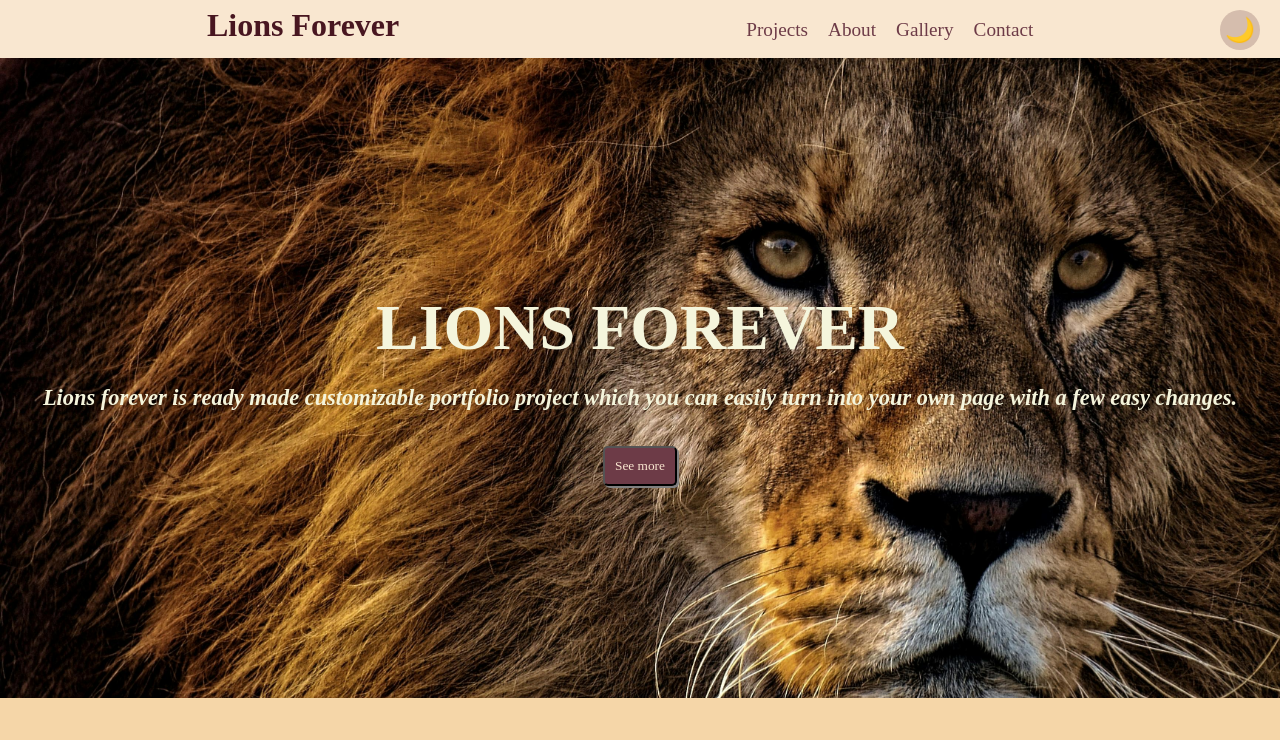
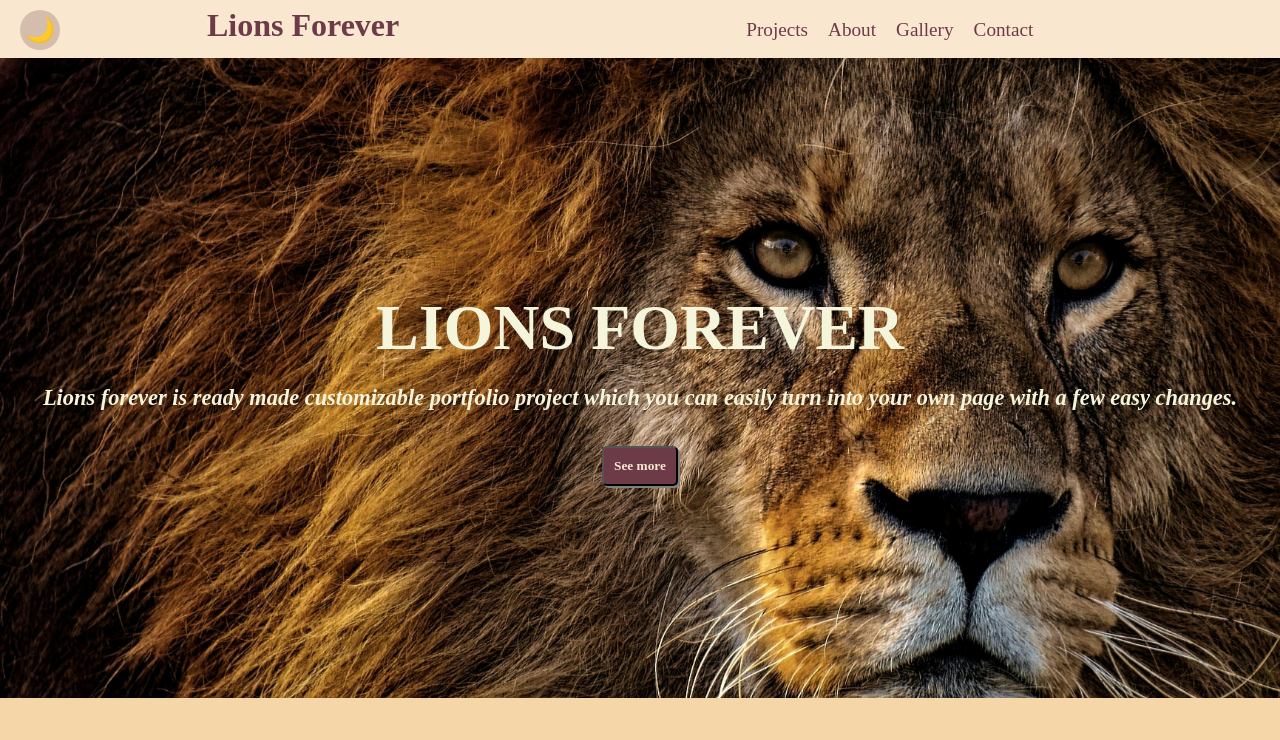
Before and after one commit to C3driK/portfolio-website, a plain HTML site: page index.html in a window 1280 px wide. Both pictures are taken after a click on the button "☀️". Shown: the top 740 px of the page. Drawn offline with Linux system fonts and the light colour scheme.

Commit message:
minor fixes

```diff
--- a/styles.css
+++ b/styles.css
@@ -16,7 +16,7 @@ body {
 }
 
 header {
-  background-color: blanchedalmond;
+  background-color: #dbad6a;
   width: 100%;
   height: auto;
 }
@@ -82,6 +82,7 @@ nav a {
 }
 
 #seeMore {
+  font-weight: 600;
   margin-top: 20px;
   padding: 10px;
   background-color: #dbad6a;
@@ -118,27 +119,17 @@ nav a {
   padding: 10px;
 }
 
-.box {
-  background-color: #6d3b47;
-  height: 200px;
-  width: 200px;
-  margin: 10px 20px 20px 20px;
-  border-radius: 10px;
-  display: flex;
-  /* justify-content: center; */
-  flex-direction: column;
-  box-shadow: 5px 5px 2.5px grey;
-  transition: transform 0.5s, ls ease-in-out;
-}
 .box p {
   padding: 5px 0 5px 10px;
   font-weight: 600;
   color: whitesmoke;
 }
+
 .box a {
   padding: 5px 0 5px 10px;
   color: orangered;
 }
+
 .box img {
   padding: 10px;
   width: 100%;
@@ -489,7 +480,7 @@ img {
 .theme-toggle {
   position: absolute;
   top: 10px;
-  right: 20px;
+  left: 20px;
   background: none;
   border: none;
   font-size: 1.5rem;
@@ -516,7 +507,6 @@ img {
 .theme-toggle:hover {
   transform: scale(1.1);
 }
-
 
 /* Light mode theme */
 body.light {
@@ -551,7 +541,7 @@ body.light {
 /* Apply light mode classes */
 body.light header {
   background-color: var(--header-bg);
-  color: var(--text-color);
+  color: var(--nav-link-color);
 }
 
 body.light nav a {
@@ -632,3 +622,16 @@ footer {
 body:not(.light) {
   background-color: white;
 }
+
+.box {
+  background-color: #6d3b47;
+  height: 200px;
+  width: 200px;
+  margin: 10px 20px 20px 20px;
+  border-radius: 10px;
+  display: flex;
+  /* justify-content: center; */
+  flex-direction: column;
+  box-shadow: 5px 5px 2.5px grey;
+  transition: transform 0.5s, ls ease-in-out;
+}
```
